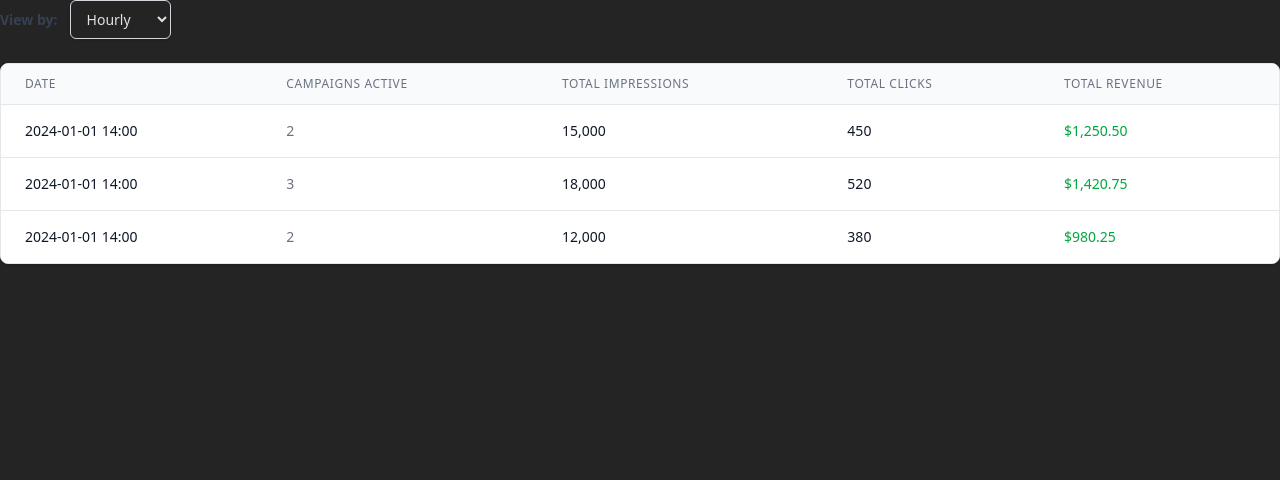
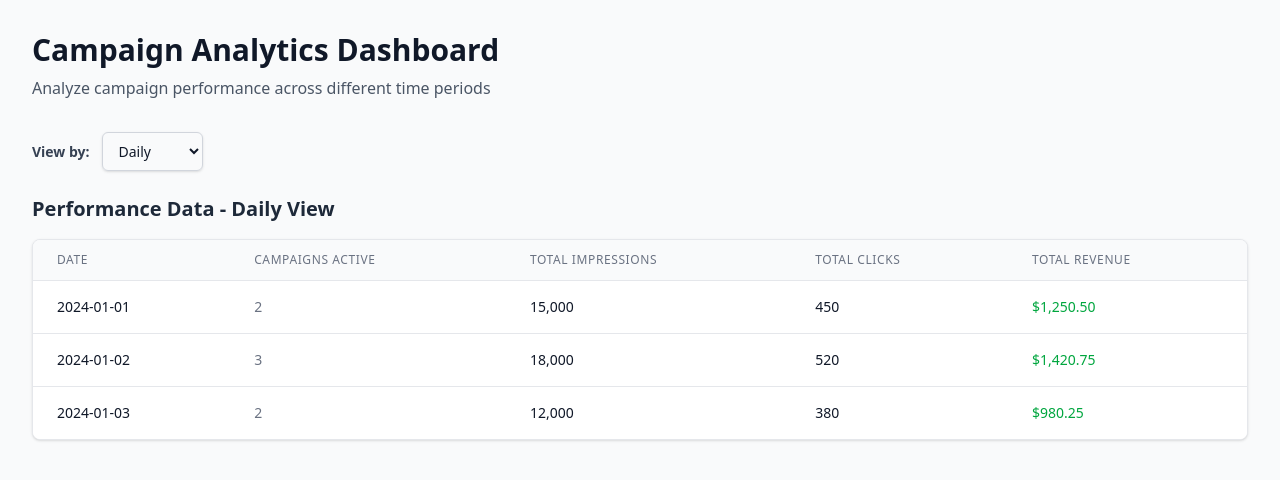
Before and after one commit to hapttic/front-test-assigment-2025-public, a React (Vite) app: page / in a window 1280 px wide. Shown: the top 480 px of the page. Built offline with nearby package versions, Linux system fonts and the light colour scheme.

Commit message:
style: beautify dashboard

```diff
--- a/src/App.tsx
+++ b/src/App.tsx
@@ -4,19 +4,30 @@ import type { AggregatedData, AggregationLevel } from "./types";
 import { createMockAggregatedData } from "./utils";
 
 function App() {
-  const [aggregation, setAggregation] = useState<AggregationLevel>("hourly");
+  const [aggregation, setAggregation] = useState<AggregationLevel>("daily");
 
   const mockData: AggregatedData[] = createMockAggregatedData(aggregation);
 
   return (
-    <main className="flex flex-col">
-      <AggregationControls
-        aggregation={aggregation}
-        onAggregationChange={(val) => setAggregation(val)}
-      />
+    <div className="min-h-screen bg-gray-50 py-8">
+      <div className="max-w-7xl mx-auto px-4 sm:px-6 lg:px-8">
+        <header className="mb-8">
+          <h1 className="text-3xl font-bold text-gray-900 mb-2">Campaign Analytics Dashboard</h1>
+          <p className="text-gray-600">Analyze campaign performance across different time periods</p>
+        </header>
 
-      <DataGrid data={mockData} aggregation={aggregation} />
-    </main>
+        <AggregationControls aggregation={aggregation} onAggregationChange={setAggregation} />
+
+        <main>
+          <section className="mb-8">
+            <h2 className="text-xl font-semibold text-gray-800 mb-4">
+              Performance Data - <span className="capitalize">{aggregation}</span> View
+            </h2>
+            <DataGrid data={mockData} aggregation={aggregation} />
+          </section>
+        </main>
+      </div>
+    </div>
   );
 }
 
--- a/src/components/AggregationControls.tsx
+++ b/src/components/AggregationControls.tsx
@@ -22,7 +22,7 @@ const AggregationControls = ({ aggregation, onAggregationChange }: AggregationCo
         id="aggregation-select"
         value={aggregation}
         onChange={(e) => onAggregationChange(e.target.value as AggregationLevel)}
-        className="px-3 py-2 border border-gray-300 rounded-md shadow-sm focus:outline-none focus:ring-2 focus:ring-blue-500 focus:border-blue-500 text-sm"
+        className="px-3 py-2 border border-gray-300 rounded-md shadow-sm focus:outline-none focus:ring-2 focus:ring-blue-500 focus:border-blue-500 text-sm text-gray-900"
       >
         {aggregationOptions.map((option) => (
           <option key={option.value} value={option.value}>
```
